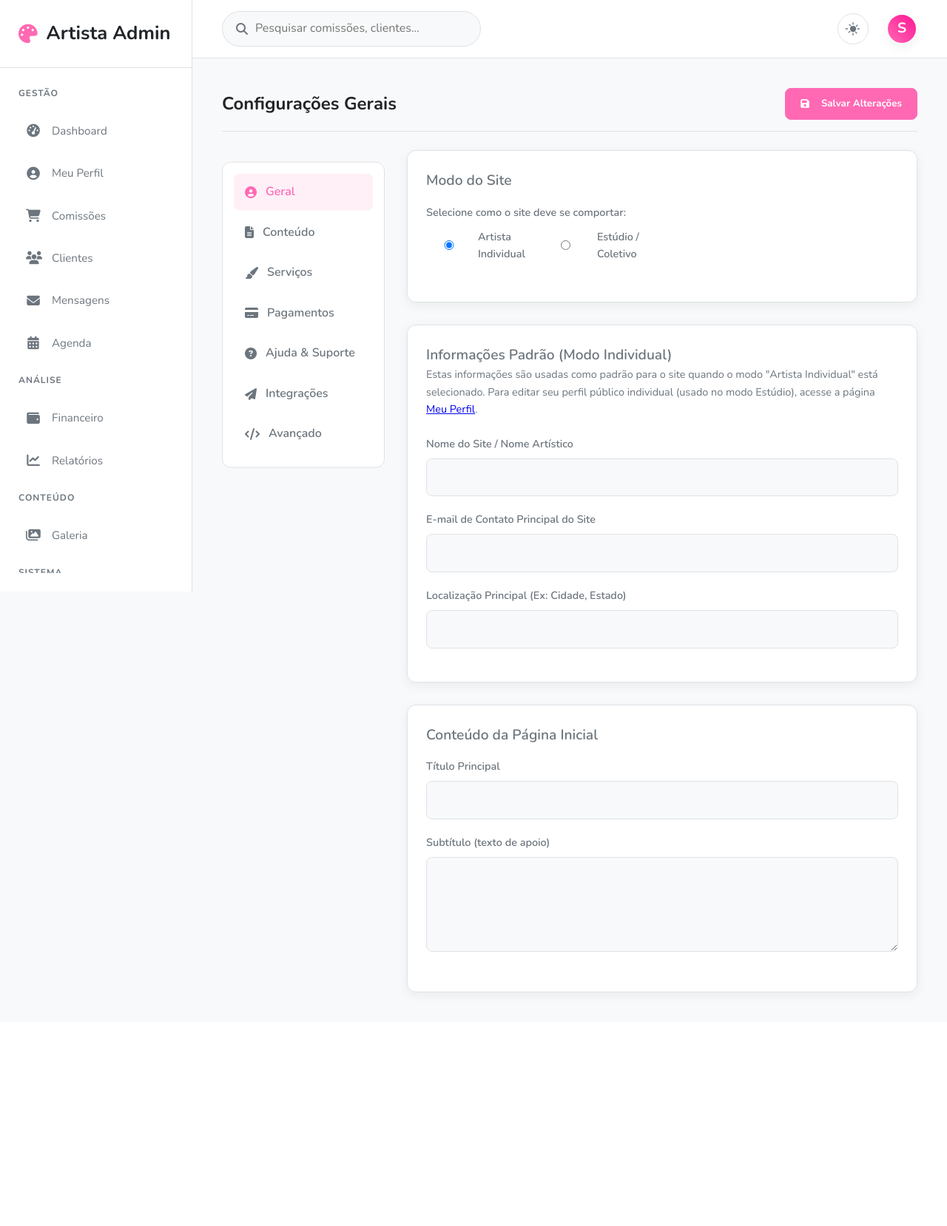
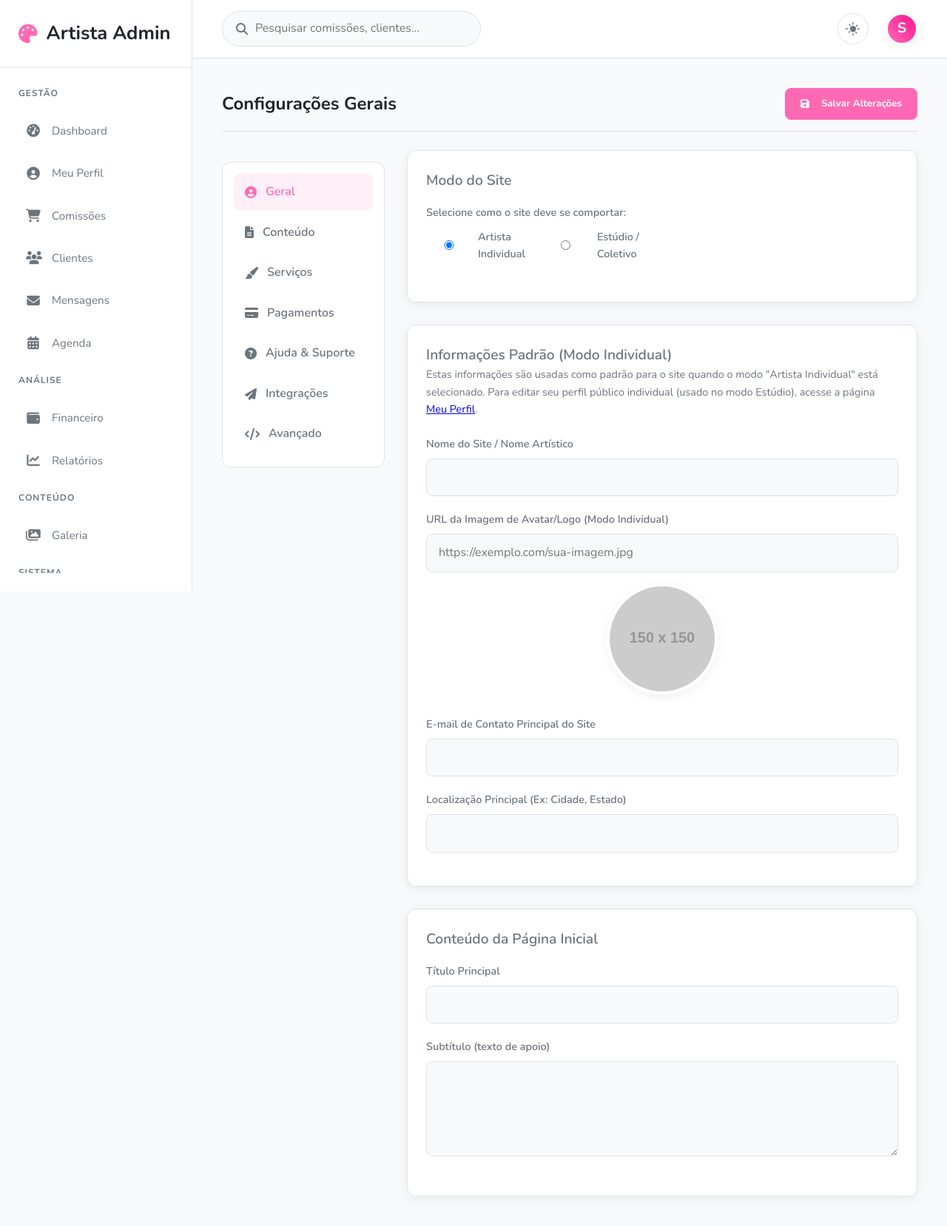
Before and after one commit to ViewerPirate/HideakiBell, a Flask app: page /admin/configuracoes in a window 1280 px wide. Shown: the whole page at 74% size. Before the commit the page ends 1348 px from the top, so only its background shows below. Run offline with Flask 2, Linux system fonts and the light colour scheme; the visitor is signed in with stand-in values (Sample User, id 1); grey boxes labelled with a size stand in for pictures from a placeholder-image service; data that the repository does not hold is empty; some libraries are stand-ins or nearby versions.

Commit message:
Atualizando arquivos do projeto

```diff
--- a/static/js/admin_js/pages/configuracoes/config_data_manager.js
+++ b/static/js/admin_js/pages/configuracoes/config_data_manager.js
@@ -43,10 +43,13 @@ async function loadAndPopulateSettings() {
         document.getElementById('TELEGRAM_CHAT_ID').value = settings.TELEGRAM_CHAT_ID || '';
         document.getElementById('TELEGRAM_TEMPLATE_CONTACT').value = settings.TELEGRAM_TEMPLATE_CONTACT || '';
 
-        // --- INÍCIO DA MODIFICAÇÃO: Campos da página "Sobre" adicionados ---
         document.getElementById('artist_bio').value = settings.artist_bio || '';
         document.getElementById('artist_process').value = settings.artist_process || '';
         document.getElementById('artist_inspirations').value = settings.artist_inspirations || '';
+
+        // --- INÍCIO DA MODIFICAÇÃO: Popula o campo de avatar ---
+        document.getElementById('artist_avatar').value = settings.artist_avatar || '';
+        document.getElementById('avatar-preview').src = settings.artist_avatar || 'https://placehold.co/150x150/1e1e1e/ffffff?text=Preview';
         // --- FIM DA MODIFICAÇÃO ---
 
         // Usa as funções do módulo de UI para criar os elementos dinâmicos
@@ -56,11 +59,9 @@ async function loadAndPopulateSettings() {
         if (settings.commission_extras && Array.isArray(settings.commission_extras)) {
             settings.commission_extras.forEach(data => window.settingsUI.createExtraElement(data));
         }
-        // --- INÍCIO DA MODIFICAÇÃO: Carrega as redes sociais ---
         if (settings.social_links && Array.isArray(settings.social_links)) {
             settings.social_links.forEach(data => window.settingsUI.createSocialElement(data));
         }
-        // --- FIM DA MODIFICAÇÃO ---
         if (settings.support_contacts && Array.isArray(settings.support_contacts)) {
             settings.support_contacts.forEach(data => window.settingsUI.createSupportContactElement(data));
         }
@@ -102,18 +103,18 @@ function initializeFormSaver(form) {
             'TELEGRAM_BOT_TOKEN': document.getElementById('TELEGRAM_BOT_TOKEN').value,
             'TELEGRAM_CHAT_ID': document.getElementById('TELEGRAM_CHAT_ID').value,
             'TELEGRAM_TEMPLATE_CONTACT': document.getElementById('TELEGRAM_TEMPLATE_CONTACT').value,
-            // --- INÍCIO DA MODIFICAÇÃO: Campos de "Sobre" e "Redes Sociais" adicionados ao salvamento ---
             'artist_bio': document.getElementById('artist_bio').value,
             'artist_process': document.getElementById('artist_process').value,
             'artist_inspirations': document.getElementById('artist_inspirations').value,
+            // --- INÍCIO DA MODIFICAÇÃO: Adiciona o campo de avatar ao salvamento ---
+            'artist_avatar': document.getElementById('artist_avatar').value,
+            // --- FIM DA MODIFICAÇÃO ---
             'social_links': [],
-            // --- FIM DA MODIFICAÇÃO ---
             'commission_types': [],
             'commission_extras': [],
             'support_contacts': []
         };
 
-        // --- INÍCIO DA MODIFICAÇÃO: Coleta os dados das redes sociais ---
         document.querySelectorAll('#social-links-container .social-link-item').forEach(item => {
             const network = item.querySelector('.network-input').value.trim();
             const url = item.querySelector('.url-input').value.trim();
@@ -121,7 +122,6 @@ function initializeFormSaver(form) {
                 settingsData.social_links.push({ network, url });
             }
         });
-        // --- FIM DA MODIFICAÇÃO ---
 
         document.querySelectorAll('#commission-types-container .commission-type-item-wrapper').forEach(wrapper => {
             const serviceItem = wrapper.querySelector('.commission-type-item');
--- a/static/js/admin_js/pages/configuracoes/config_ui_handlers.js
+++ b/static/js/admin_js/pages/configuracoes/config_ui_handlers.js
@@ -14,11 +14,9 @@ function initializeUIHandlers() {
     const addExtraBtn = document.getElementById('add-extra-btn');
     const extraTemplate = document.getElementById('commission-extra-template');
 
-    // --- INÍCIO DA MODIFICAÇÃO: Novas referências para redes sociais ---
     const socialLinksContainer = document.getElementById('social-links-container');
     const addSocialBtn = document.getElementById('add-social-btn');
     const socialTemplate = document.getElementById('social-link-template');
-    // --- FIM DA MODIFICAÇÃO ---
 
     const contactsContainer = document.getElementById('support-contacts-container');
     const addContactBtn = document.getElementById('add-contact-btn');
@@ -28,7 +26,6 @@ function initializeUIHandlers() {
     const addFaqBtn = document.getElementById('add-faq-btn');
     const faqTemplate = document.getElementById('faq-template');
 
-    // --- INÍCIO DA MODIFICAÇÃO: Adicionada a lista de redes sociais ---
     const SUPPORTED_SOCIAL_NETWORKS = [
         { name: 'Instagram', icon: 'fab fa-instagram' },
         { name: 'Twitter', icon: 'fab fa-twitter' },
@@ -46,11 +43,9 @@ function initializeUIHandlers() {
         { name: 'Ko-fi', icon: 'fas fa-coffee' },
         { name: 'Outro', icon: 'fas fa-link' }
     ];
-    // --- FIM DA MODIFICAÇÃO ---
 
     // --- 2. Funções de Criação de Elementos ---
 
-    // --- INÍCIO DA MODIFICAÇÃO: Adicionadas funções para redes sociais ---
     function updateSocialIcon(selectElement) {
         const selectedNetworkName = selectElement.value;
         const iconElement = selectElement.closest('.social-link-item').querySelector('.social-icon-display i');
@@ -82,7 +77,6 @@ function initializeUIHandlers() {
         socialLinksContainer.appendChild(clone);
         updateSocialIcon(select);
     }
-    // --- FIM DA MODIFICAÇÃO ---
 
     function createExtraElement(data = {}) {
         const clone = extraTemplate.content.cloneNode(true);
@@ -148,14 +142,9 @@ function initializeUIHandlers() {
 
     if(addTypeBtn) addTypeBtn.addEventListener('click', () => createCommissionTypeElement());
     if(addExtraBtn) addExtraBtn.addEventListener('click', () => createExtraElement());
-
-    // --- INÍCIO DA MODIFICAÇÃO: Ativa o novo botão de redes sociais ---
     if(addSocialBtn) addSocialBtn.addEventListener('click', () => createSocialElement());
-    // --- FIM DA MODIFICAÇÃO ---
-
     if(addContactBtn) addContactBtn.addEventListener('click', () => createSupportContactElement());
     if(addFaqBtn) addFaqBtn.addEventListener('click', () => createFaqElement());
-
 
     if(typesContainer) typesContainer.addEventListener('click', (e) => {
         if (e.target.classList.contains('add-phase-btn')) {
@@ -173,13 +162,27 @@ function initializeUIHandlers() {
         }
     });
 
+    // --- INÍCIO DA MODIFICAÇÃO: Listener para preview do avatar ---
+    const avatarInput = document.getElementById('artist_avatar');
+    const avatarPreview = document.getElementById('avatar-preview');
+
+    if (avatarInput && avatarPreview) {
+        avatarInput.addEventListener('input', () => {
+            const newUrl = avatarInput.value.trim();
+            avatarPreview.src = newUrl || 'https://placehold.co/150x150/1e1e1e/ffffff?text=Preview';
+        });
+
+        avatarPreview.onerror = () => {
+            avatarPreview.src = 'https://placehold.co/150x150/ff0000/ffffff?text=Inválido';
+        };
+    }
+    // --- FIM DA MODIFICAÇÃO ---
+
     // Expondo as funções de criação para que o data_manager possa usá-las
     window.settingsUI = {
         createCommissionTypeElement,
         createExtraElement,
-        // --- INÍCIO DA MODIFICAÇÃO: Expõe a nova função ---
         createSocialElement,
-        // --- FIM DA MODIFICAÇÃO ---
         createSupportContactElement,
         createFaqElement
     };
--- a/templates/admin/pages/configuracoes_partials/_perfil_e_inicio.html
+++ b/templates/admin/pages/configuracoes_partials/_perfil_e_inicio.html
@@ -35,6 +35,18 @@
     <div class="form-group">
         <label for="artist_name">Nome do Site / Nome Artístico</label>
         <input type="text" id="artist_name" name="artist_name" class="form-input">
+    </div>
+
+    <div class="form-group">
+        <label for="artist_avatar">URL da Imagem de Avatar/Logo (Modo Individual)</label>
+        <input type="url" id="artist_avatar" name="artist_avatar" class="form-input" placeholder="https://exemplo.com/sua-imagem.jpg">
+        <div style="margin-top: 15px; text-align: center;">
+             <img id="avatar-preview"
+                  src="https://placehold.co/150x150/1e1e1e/ffffff?text=Preview"
+                  alt="Pré-visualização do Avatar"
+                  referrerpolicy="no-referrer"
+                  style="width: 150px; height: 150px; border-radius: 50%; object-fit: cover; border: 4px solid var(--cor-surface); box-shadow: var(--sombra-suave);">
+        </div>
     </div>
     <div class="form-group">
         <label for="artist_email">E-mail de Contato Principal do Site</label>
```
